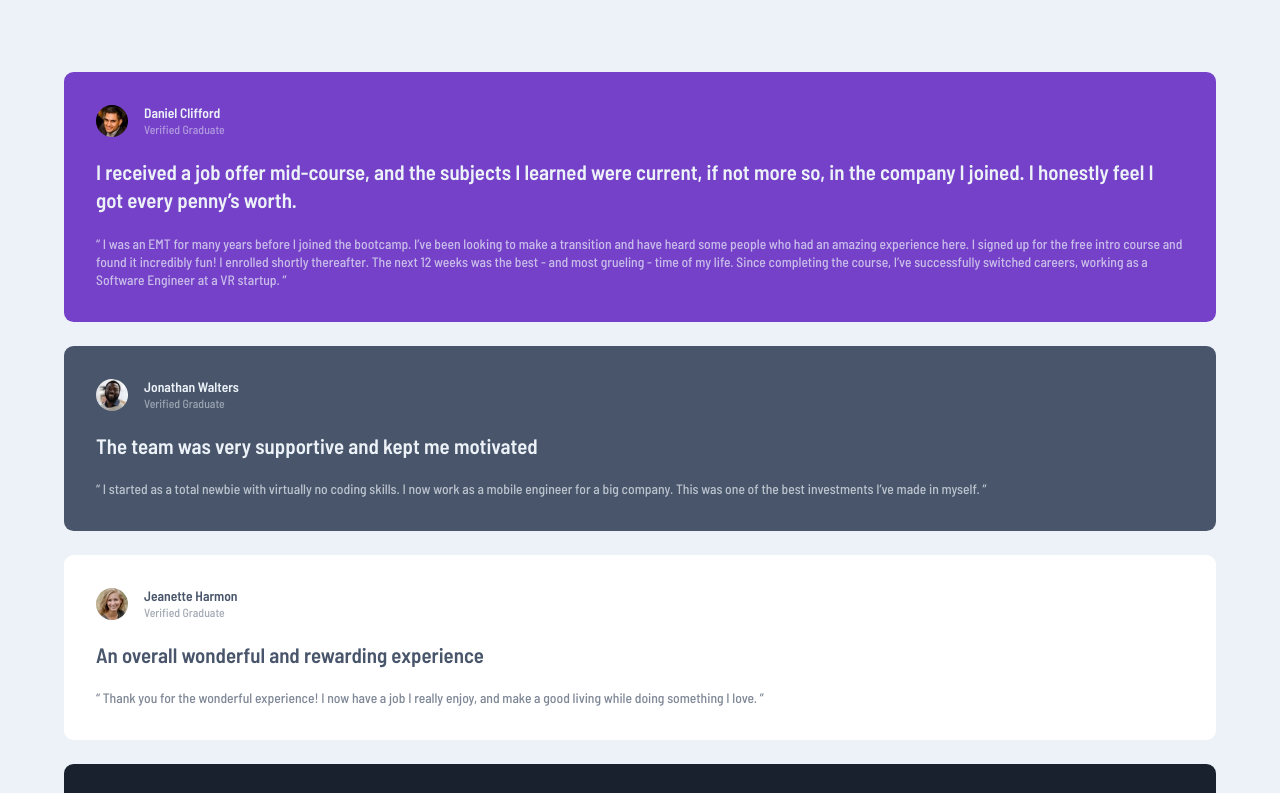
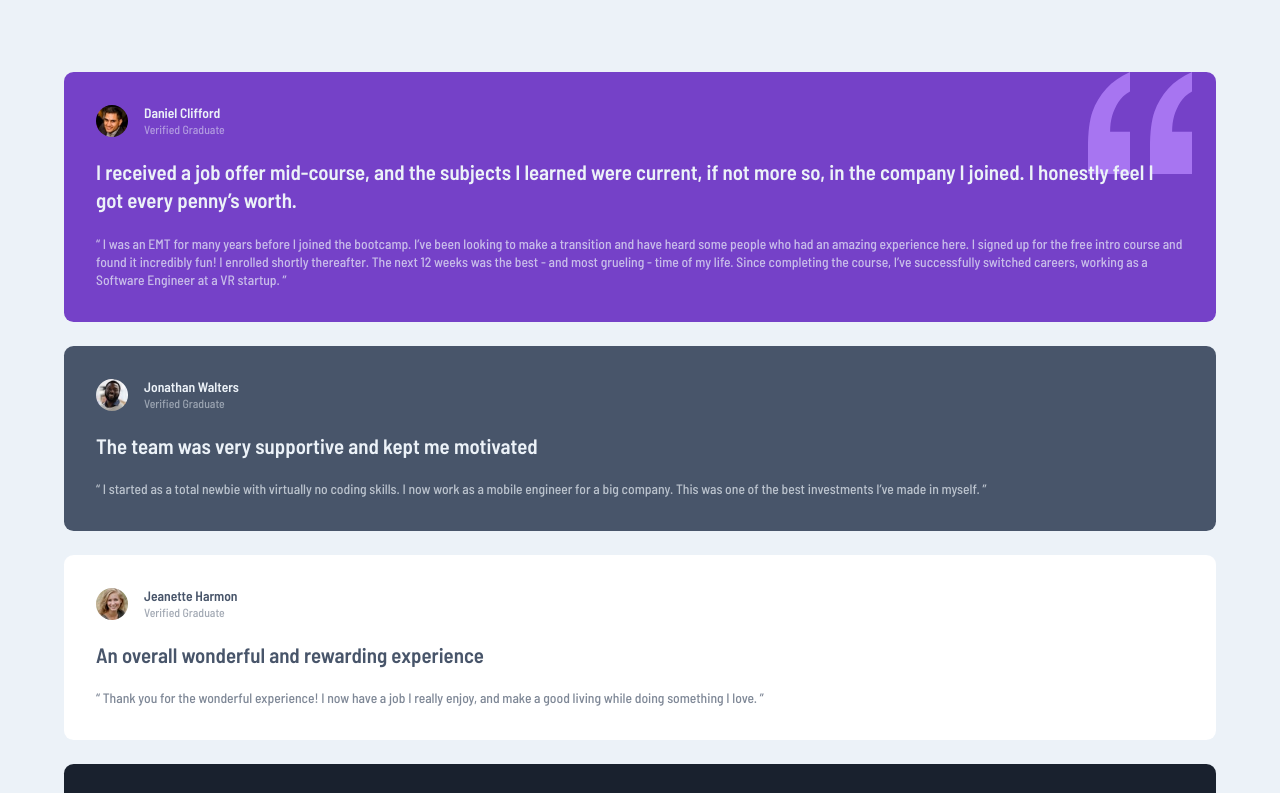
Before and after one commit to msuryaditriputraR/Front-End-Mentor, a plain HTML site: page junior/testimonials-grid-section/index.html in a window 1280 px wide. Shown: the top 793 px of the page. Drawn offline with Linux system fonts and the light colour scheme.

Commit message:
add quotation for card purple

```diff
--- a/junior/testimonials-grid-section/assets/css/style.css
+++ b/junior/testimonials-grid-section/assets/css/style.css
@@ -129,3 +129,10 @@ main {
     font-weight: var(--fw-medium);
     opacity: 70%;
 }
+
+/* === CARD PURPLE === */
+.card--purple {
+    background-image: url(../images/bg-pattern-quotation.svg);
+    background-position: right 1.5rem top;
+    background-repeat: no-repeat;
+}
```
